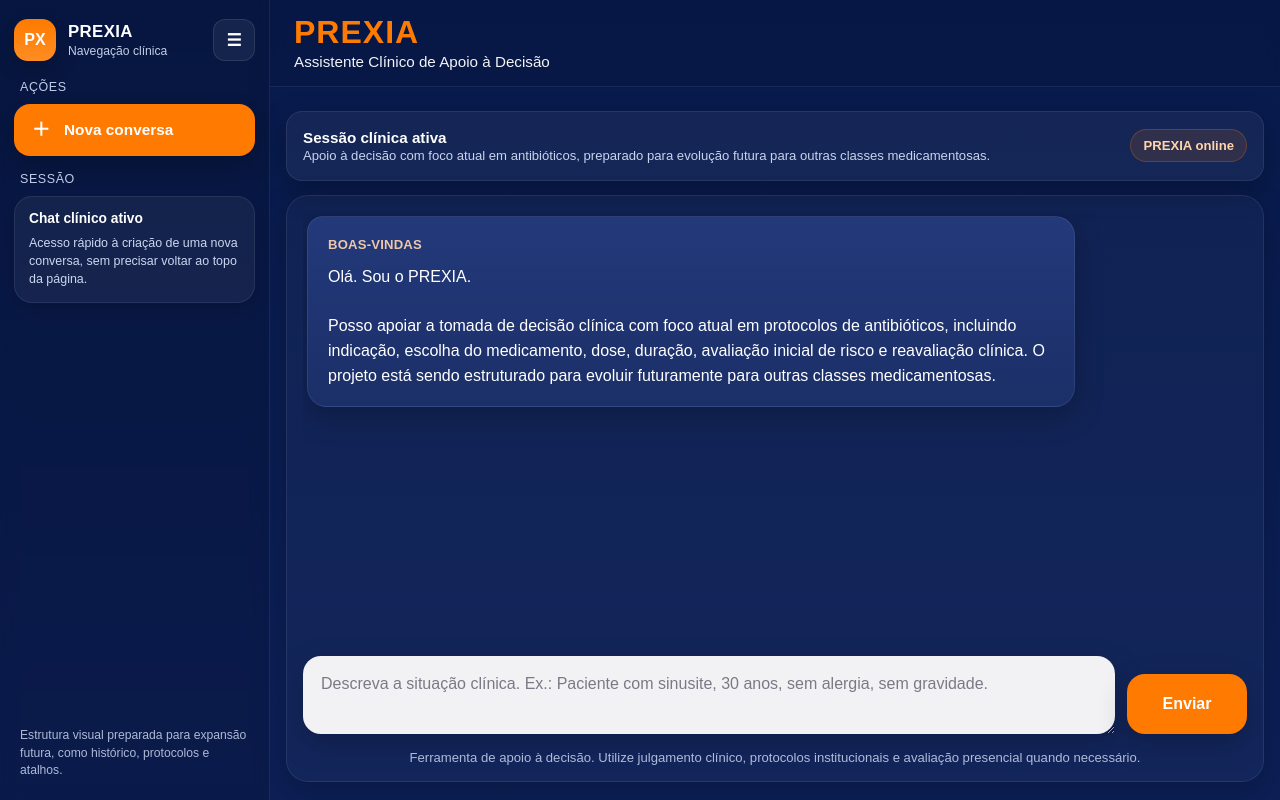
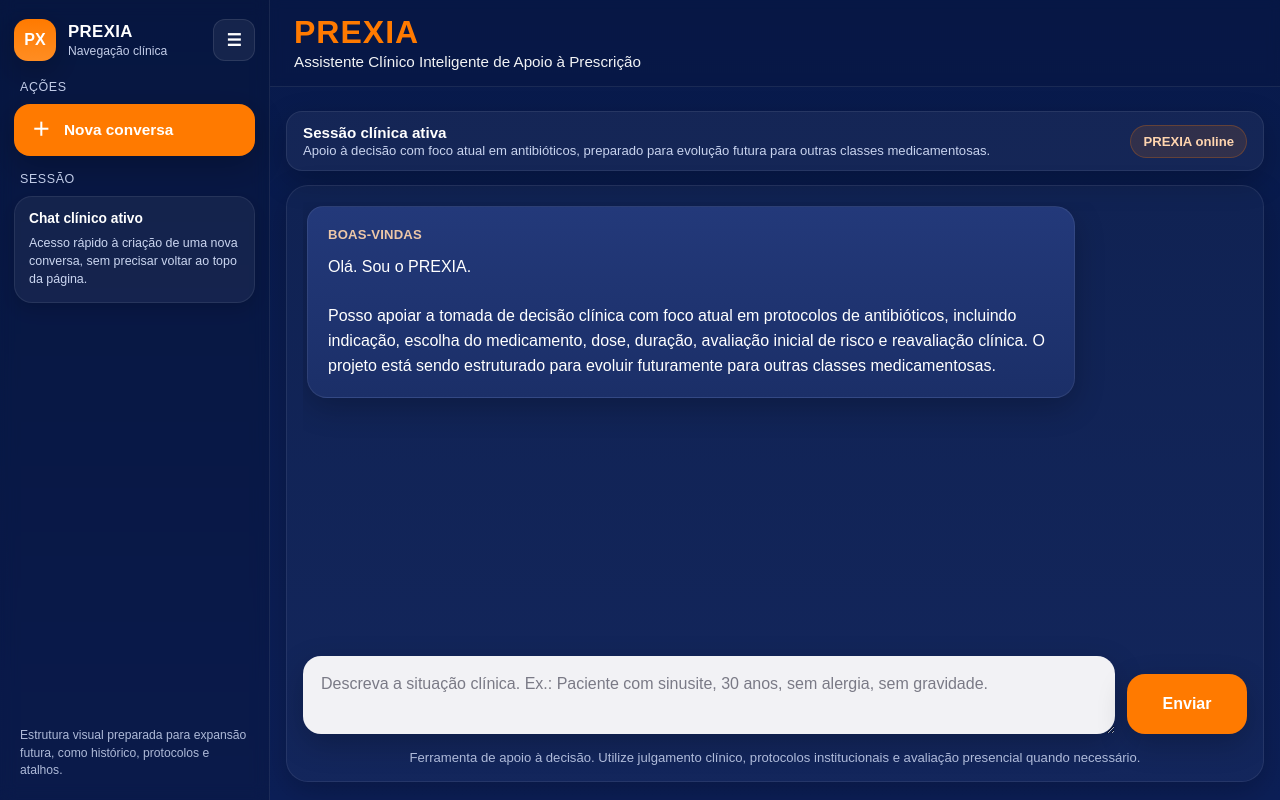
Before and after one commit to drecamargobarbosa-cmd/prexia-chat, a plain HTML site: page index.html in a window 1280 px wide. Drawn offline with Linux system fonts and the light colour scheme.

Commit message:
Update index.html

```diff
--- a/index.html
+++ b/index.html
@@ -43,12 +43,13 @@
       background: linear-gradient(180deg, var(--bg), var(--bg-secondary));
       color: var(--text);
       min-height: 100vh;
+      height: 100vh;
       overflow: hidden;
     }
 
     .app-shell {
       display: flex;
-      min-height: 100vh;
+      height: 100vh;
       width: 100%;
     }
 
@@ -266,6 +267,8 @@
       display: flex;
       flex-direction: column;
       min-height: 100vh;
+      height: 100vh;
+      min-height: 0;
     }
 
     header {
@@ -334,6 +337,7 @@
       flex: 1;
       display: grid;
       grid-template-columns: 1fr;
+      grid-template-rows: auto minmax(0, 1fr);
       gap: 14px;
       min-height: 0;
     }
@@ -400,7 +404,7 @@
       overflow-y: auto;
       padding: 4px;
       scroll-behavior: smooth;
-      min-height: 420px;
+      min-height: 0;
     }
 
     .message-row {
@@ -869,7 +873,7 @@
       }
 
       .messages {
-        min-height: 360px;
+        min-height: 0;
       }
     }
   </style>
@@ -919,7 +923,7 @@
       <header>
         <div class="header-left">
           <div class="brand">PREXIA</div>
-          <div class="subtitle">Assistente Clínico de Apoio à Decisão</div>
+          <div class="subtitle">Assistente Clínico Inteligente de Apoio à Prescrição</div>
         </div>
         <button id="headerToggle" class="header-toggle" type="button" aria-label="Abrir menu">☰</button>
       </header>
```
